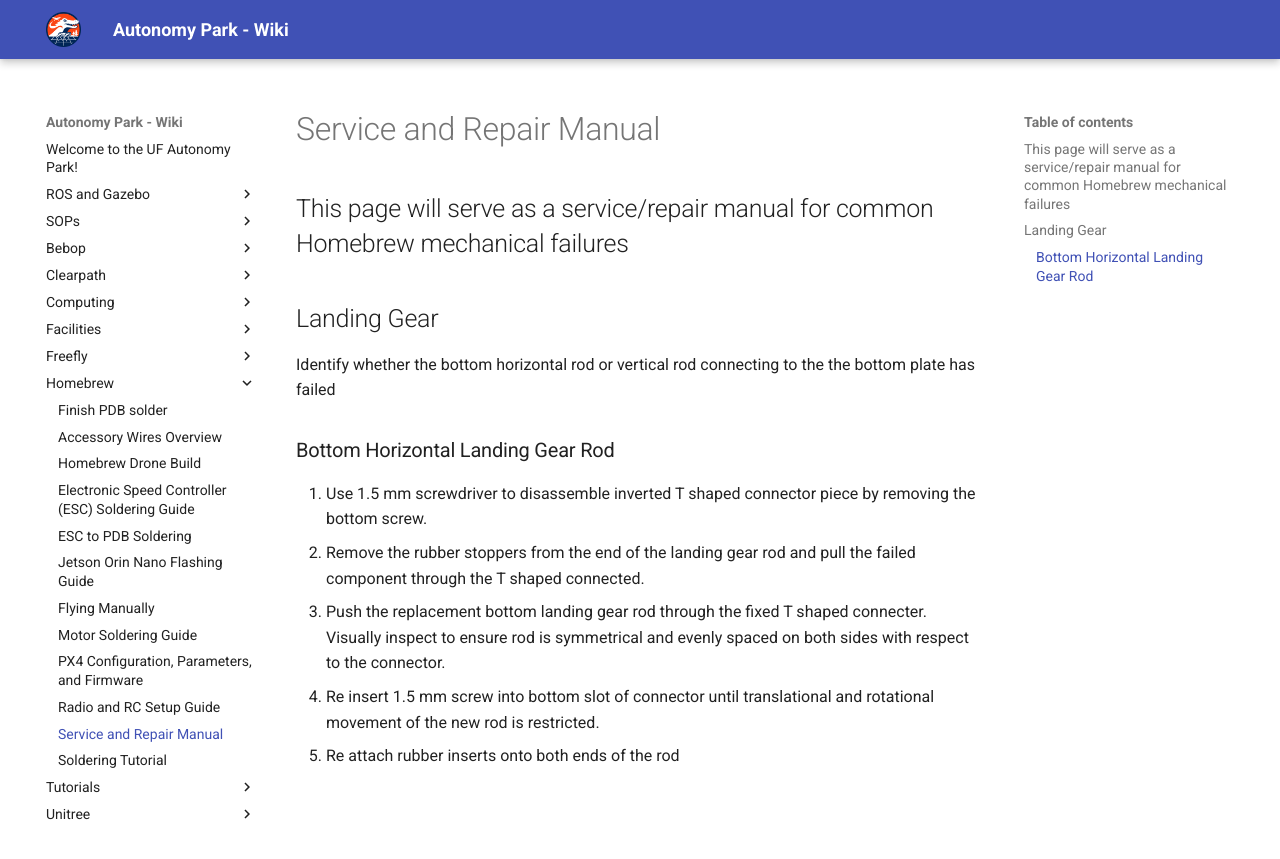
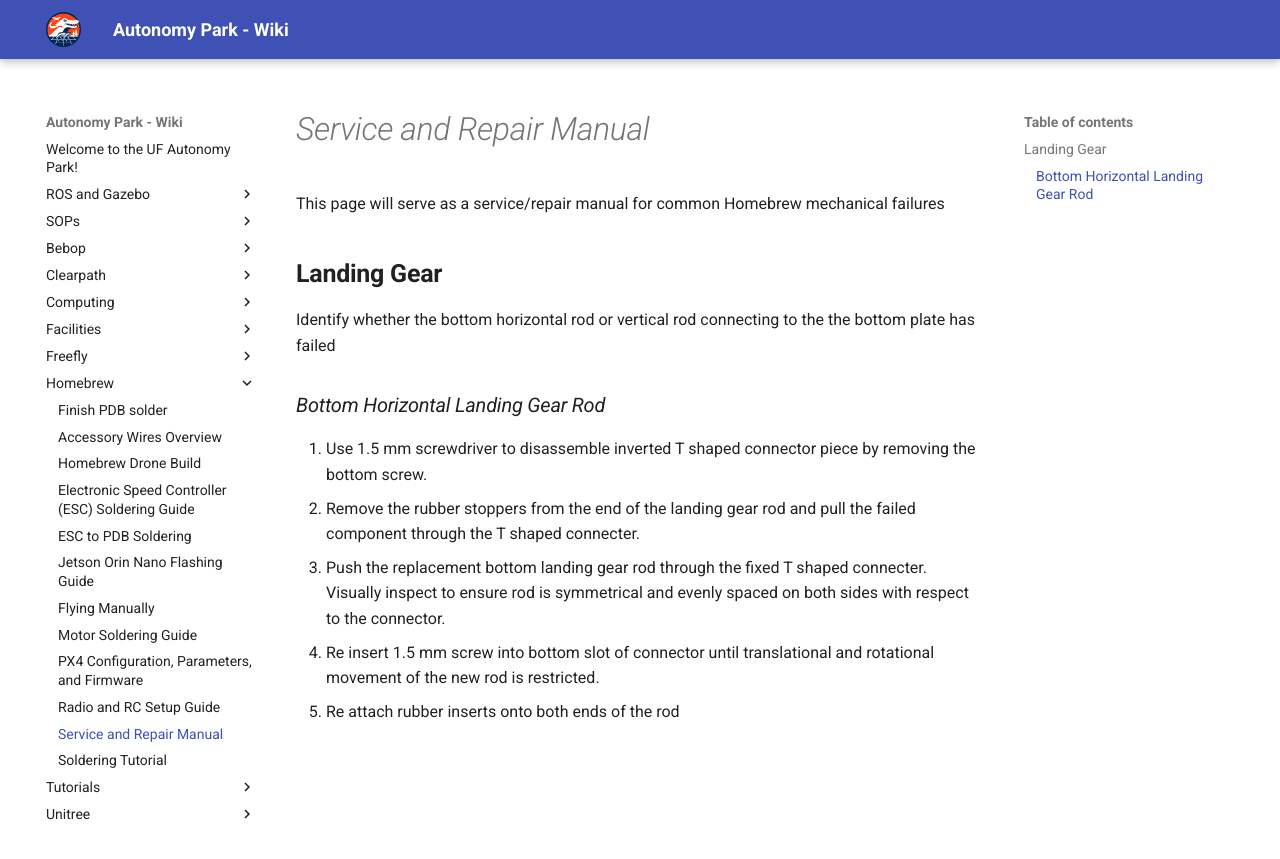
Before and after one commit to UFL-Autonomy-Park/apark_wiki, an MkDocs documentation site: the page built from docs/homebrew/service-manual.md, in a window 1280 px wide. Shown: the top 859 px of the page. Built offline with MkDocs 1.6.1 and Material for MkDocs 9.7.7, drawn with Linux system fonts in a browser that asks for light colours.

Commit message:
Update service-manual.md

```diff
--- a/docs/homebrew/service-manual.md
+++ b/docs/homebrew/service-manual.md
@@ -1,14 +1,14 @@
-# Service and Repair Manual #
+# *Service and Repair Manual*
 
 This page will serve as a service/repair manual for common Homebrew mechanical failures
----
-##  Landing Gear
+
+##  **Landing Gear**
 
 Identify whether the bottom horizontal rod or vertical rod connecting to the the bottom plate has failed
 
-### Bottom Horizontal Landing Gear Rod
+### *Bottom Horizontal Landing Gear Rod*
 1. Use 1.5 mm screwdriver to disassemble inverted T shaped connector piece by removing the bottom screw.
-2. Remove the rubber stoppers from the end of the landing gear rod and pull the failed component through the T shaped connected.
+2. Remove the rubber stoppers from the end of the landing gear rod and pull the failed component through the T shaped connecter.
 3. Push the replacement bottom landing gear rod through the fixed T shaped connecter. Visually inspect to ensure rod is symmetrical and evenly spaced on both sides with respect to the connector.
 4. Re insert 1.5 mm screw into bottom slot of connector until translational and rotational movement of the new rod is restricted.
 5. Re attach rubber inserts onto both ends of the rod
```
